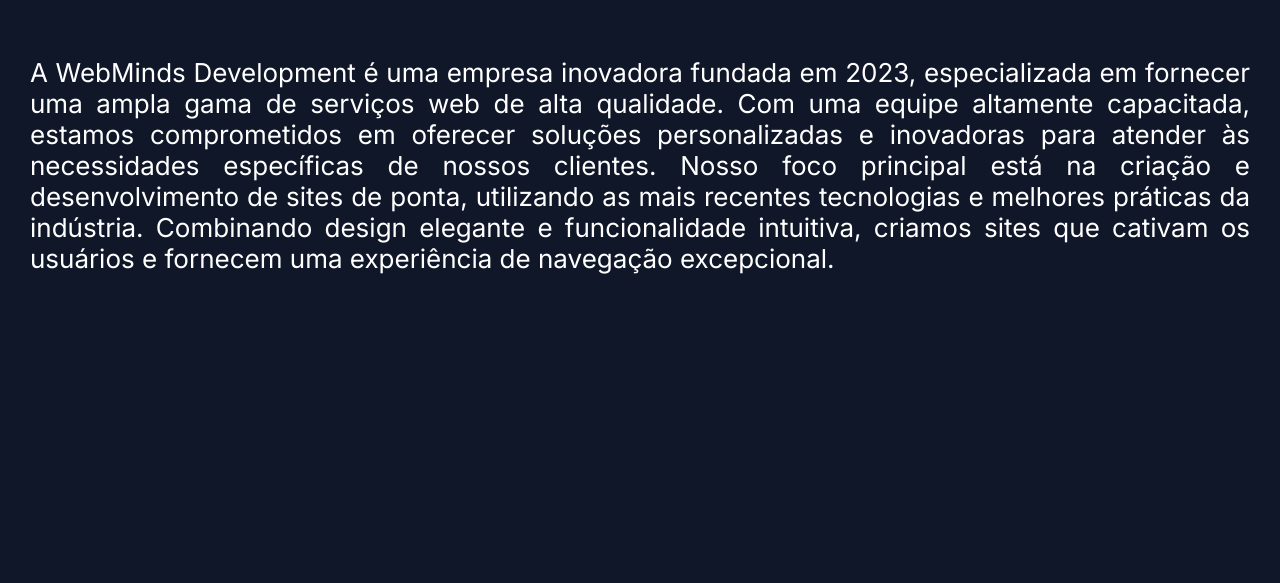
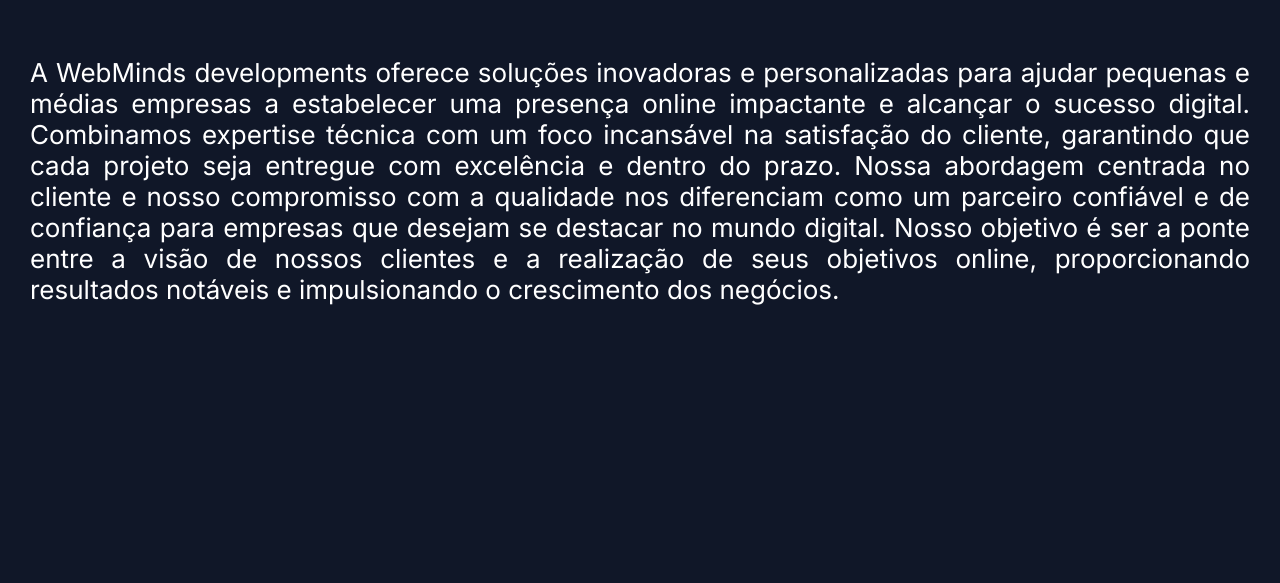
Before and after one commit to PedroHpimeenta/EngenhariaWeb-tp, a plain HTML site: page index.html in a window 1280 px wide. Shown: the part 216-799 px from the top of the page. Drawn offline with Linux system fonts and the light colour scheme.

Commit message:
Add files via upload

```diff
--- a/index.html
+++ b/index.html
@@ -22,7 +22,17 @@
     <main>
         <section class="e" id="sobre">
             <h1 class="titulo"> Empresa</h1>
-            <p class="texto">A WebMinds Development é uma empresa inovadora fundada em 2023, especializada em fornecer uma ampla gama de serviços web de alta qualidade. Com uma equipe altamente capacitada, estamos comprometidos em oferecer soluções personalizadas e inovadoras para atender às necessidades específicas de nossos clientes. Nosso foco principal está na criação e desenvolvimento de sites de ponta, utilizando as mais recentes tecnologias e melhores práticas da indústria. Combinando design elegante e funcionalidade intuitiva, criamos sites que cativam os usuários e fornecem uma experiência de navegação excepcional.</p>
+            <p class="texto">A WebMinds developments oferece soluções inovadoras e
+                personalizadas para ajudar pequenas e médias empresas a estabelecer uma
+                presença online impactante e alcançar o sucesso digital. Combinamos
+                expertise técnica com um foco incansável na satisfação do cliente, garantindo
+                que cada projeto seja entregue com excelência e dentro do prazo. Nossa
+                abordagem centrada no cliente e nosso compromisso com a qualidade nos
+                diferenciam como um parceiro confiável e de confiança para empresas que
+                desejam se destacar no mundo digital. Nosso objetivo é ser a ponte entre a
+                visão de nossos clientes e a realização de seus objetivos online,
+                proporcionando resultados notáveis e impulsionando o crescimento dos
+                negócios.</p>
 
         </section>
 
```
